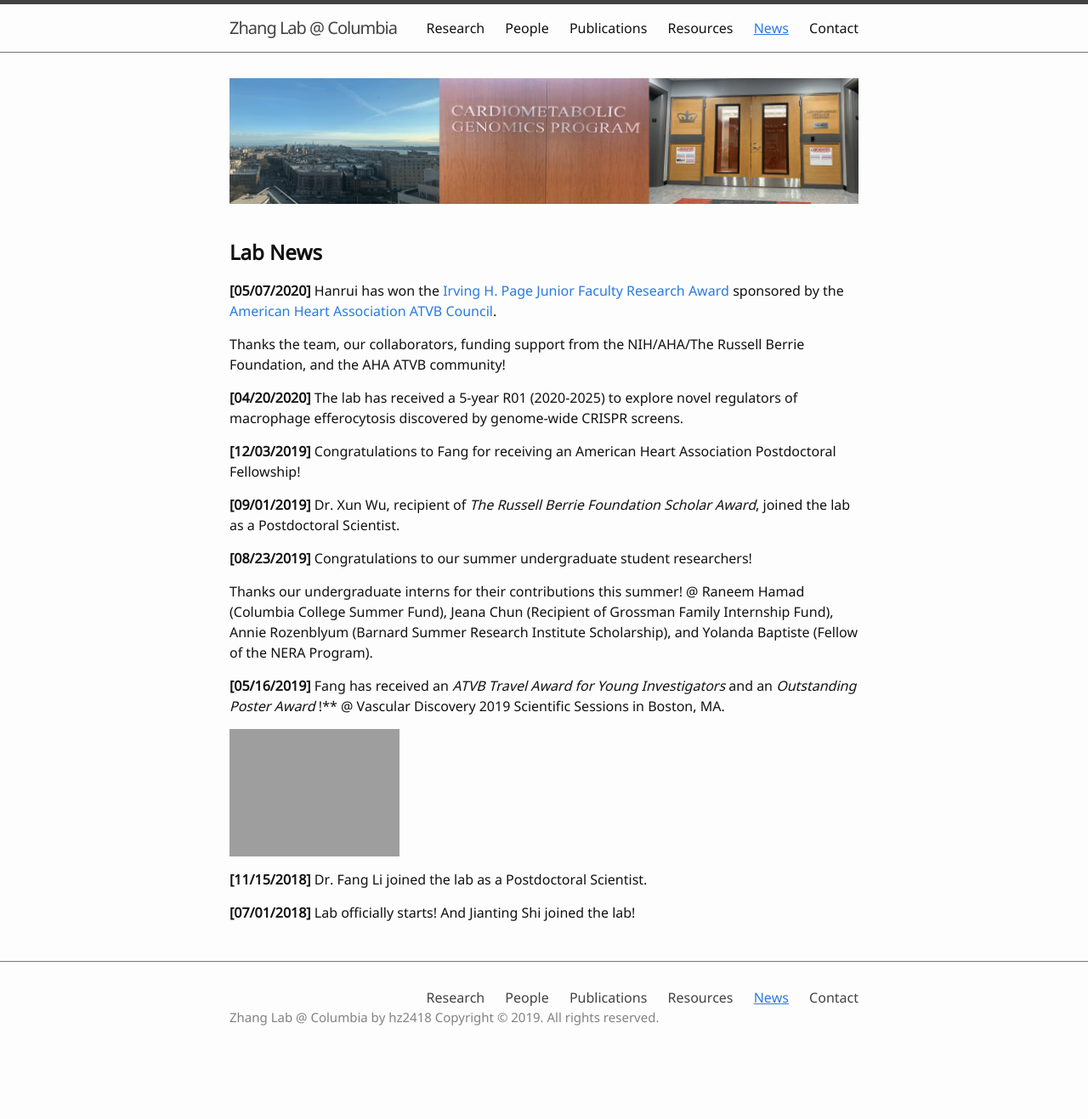
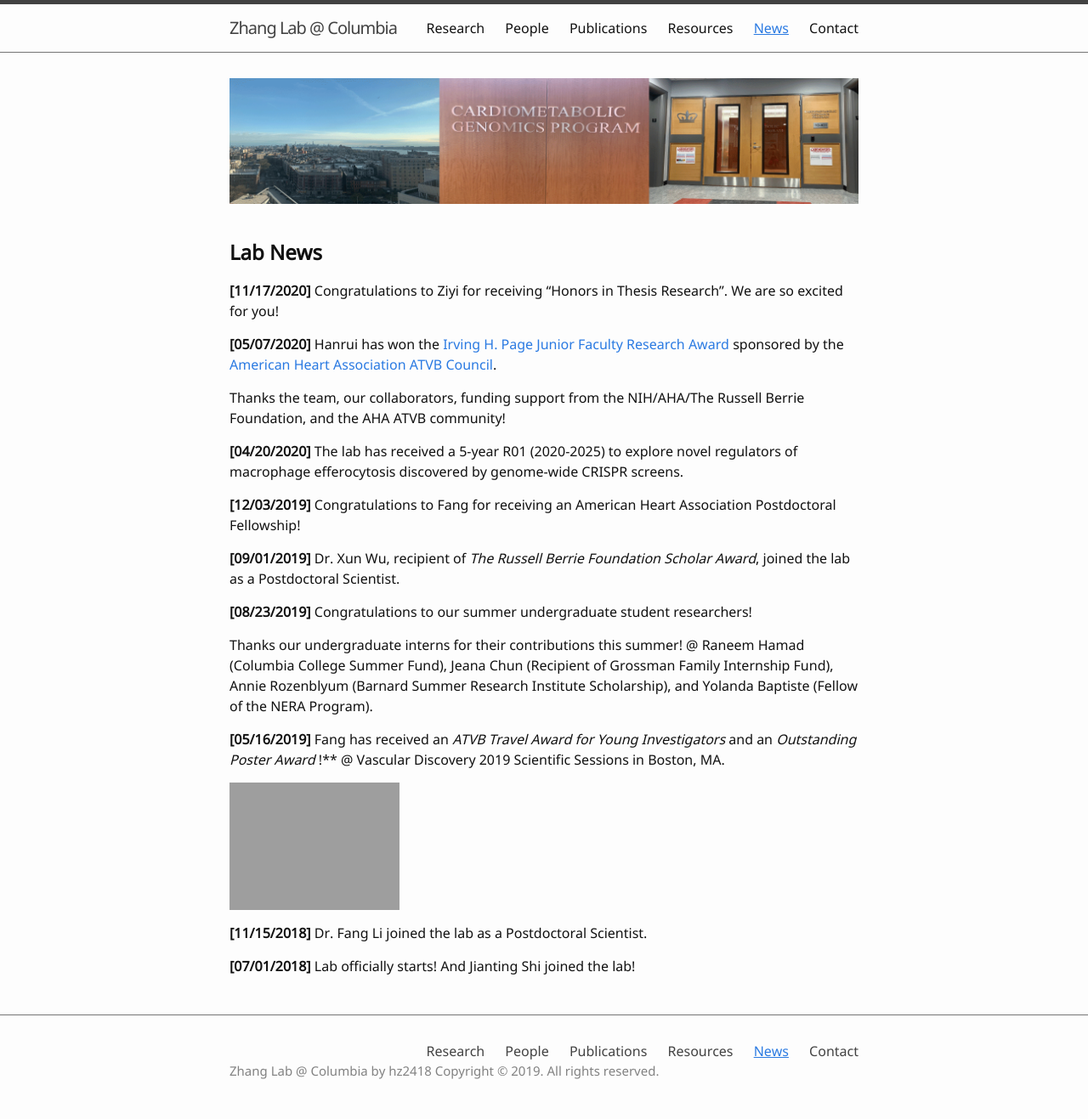
Before and after one commit to hanruizhang/zhanglab, a Jekyll site: the page built from 5_News.md, in a window 1280 px wide. Shown: the whole page at 85% size. Built offline with Jekyll 4.4.1, drawn with Linux system fonts in a browser that asks for light colours; before the commit the page ends 1254 px from its top, so only the background shows below that.

Commit message:
Update 5_News.md

```diff
--- a/5_News.md
+++ b/5_News.md
@@ -10,6 +10,7 @@ nav: true
 
 
 ## **Lab News**
+#### **[11/17/2020]** Congratulations to Ziyi for receiving "Honors in Thesis Research". We are so excited for you!
 #### **[05/07/2020]** Hanrui has won the [Irving H. Page Junior Faculty Research Award](https://professional.heart.org/en/meetings/vascular-discovery-from-genes-to-medicine-scientific-sessions/science-news-2020) sponsored by the [American Heart Association ATVB Council](https://professional.heart.org/professional/MembershipCouncils/AwardsLectures/UCM_322534_Irvine-H-Page-Junior-Faculty-Research-Award.jsp).
 Thanks the team, our collaborators, funding support from the NIH/AHA/The Russell Berrie Foundation, and the AHA ATVB community!
 
```
